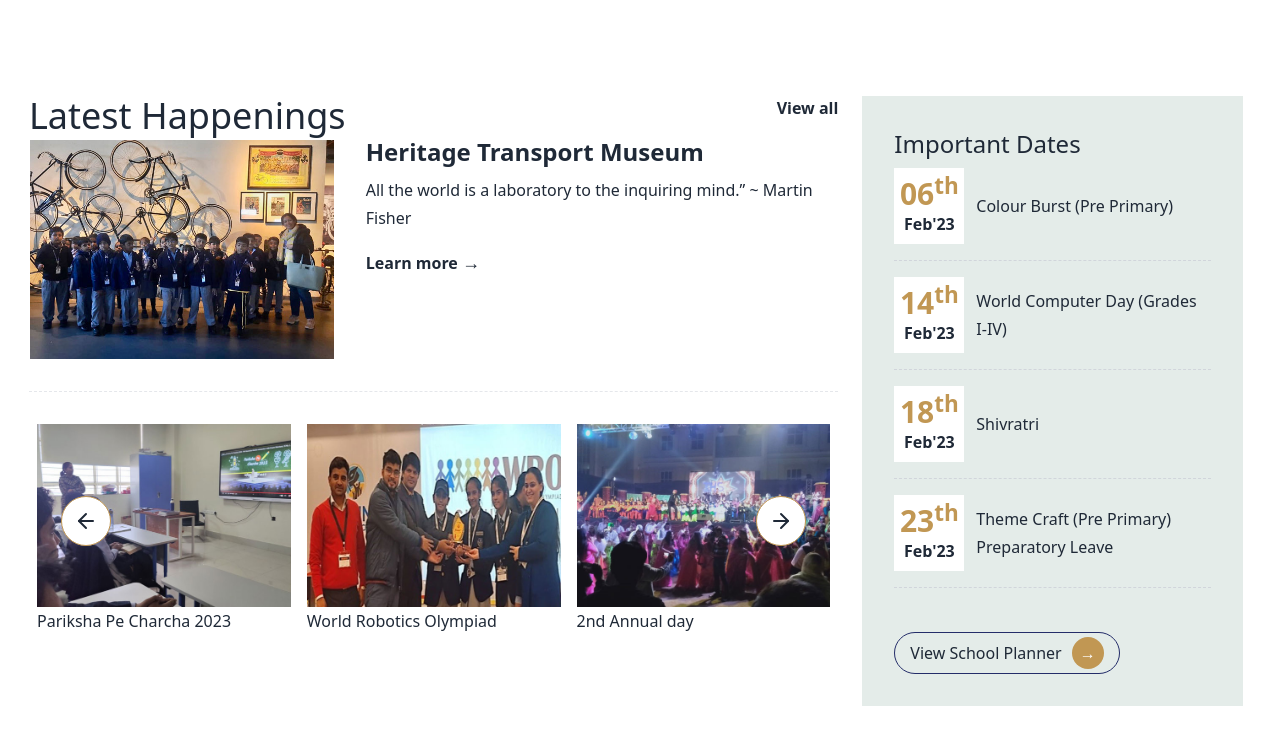
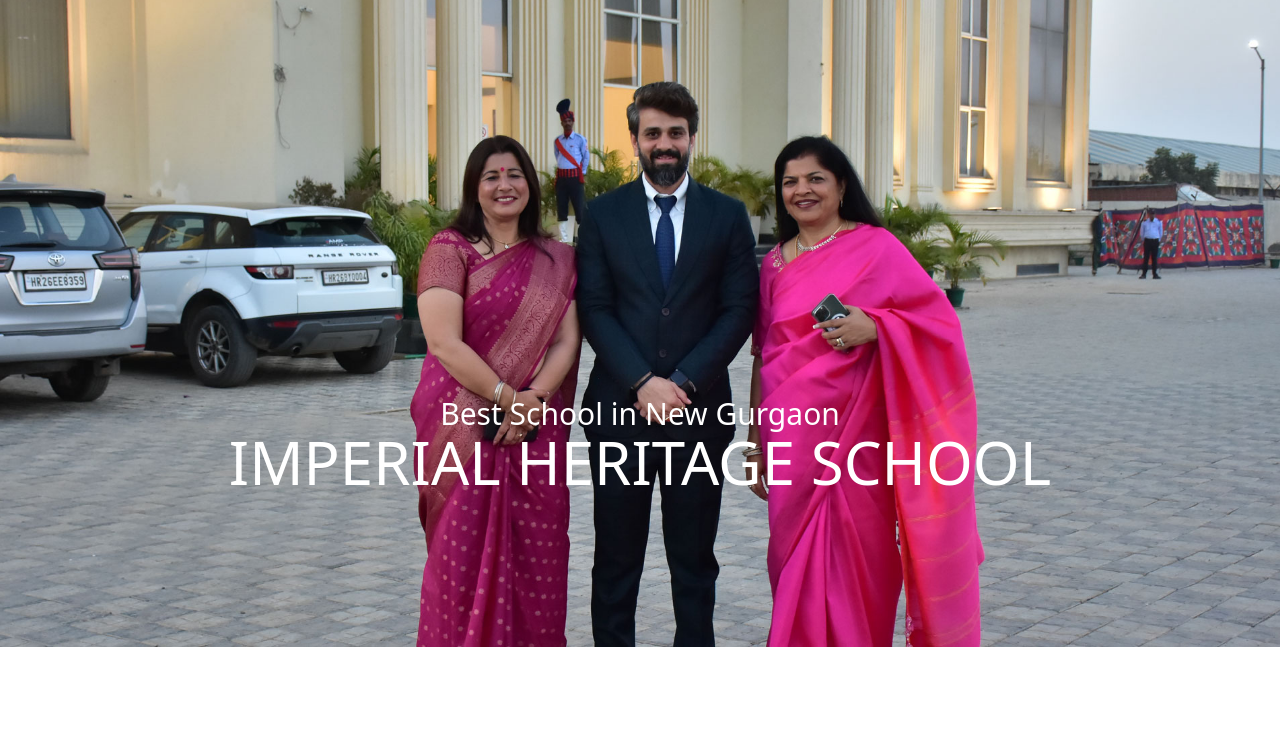
Before and after one commit to dp4kk/assignment_esop, a React (Vite) app: page / in a window 1280 px wide. Shown: the top 744 px of the page. Built offline with nearby package versions, Linux system fonts and the light colour scheme.

Commit message:
working on main

```diff
--- a/src/App.jsx
+++ b/src/App.jsx
@@ -6,10 +6,11 @@ import Infrastructure from './components/Infrastructure'
 import Collaboration from './components/Collaboration'
 import Welcome from './components/Welcome'
 import Happenings from './components/Happenings'
+import Main from './components/Main'
 function App() {
 
   return (
-    <Happenings/>
+    <Main/>
   );
 }
 
--- /dev/null
+++ b/src/components/Main.jsx
@@ -0,0 +1,109 @@
+import React, { useEffect, useState } from 'react'
+import banner01 from '../assets/images/banner1.jpg'
+import banner02 from '../assets/images/banner2.jpg'
+import banner03 from '../assets/images/banner3.jpg'
+import banner04 from '../assets/images/banner4.jpg'
+import banner05 from '../assets/images/banner5.jpg'
+
+const carouselItems = [
+  {
+    id: 1,
+    image: banner01,
+  },
+  {
+    id: 2,
+    image: banner02,
+  },
+  {
+    id: 3,
+    image: banner03,
+  },
+  {
+    id: 4,
+    image: banner04,
+  },
+  {
+    id: 5,
+    image: banner05,
+  },
+];
+
+const Main = () => {
+    const [activeIndex,setActiveIndex]=useState(0)
+    const [showText,setShowText] =useState(true)
+    useEffect(()=>{
+        const timer=setInterval(()=>{
+           setActiveIndex(prevIndex=>( prevIndex + 1) % carouselItems.length )
+        },5000)
+        return()=>{
+            clearInterval(timer)
+        }
+    },[])
+
+
+  useEffect(() => {
+    const interval = setInterval(
+      () => {
+        setShowText((prevValue) => !prevValue);
+      },
+      showText ? 5000 : 100
+    );
+
+    return () => {
+      clearInterval(interval);
+    };
+  }, [showText]);
+
+
+  return (
+    <div className="h-screen relative">
+      <div className="relative w-full overflow-hidden h-full">
+        <div className="h-full  relative">
+          <div className="relative">
+            <img
+              src={carouselItems[activeIndex].image}
+              alt="banner"
+              className="z-0 animate-zoom-in scale-100 transition-transform duration-200 ease-in-out "
+            />
+          </div>
+
+          {showText && (
+            <div className="w-[70%] absolute top-1/2 left-1/2 -translate-x-1/2 text-center transition-all duration-500 ease-linear delay-500 z-10 ">
+              <div className="animate-slide-up">
+                <p className="text-white text-3xl">
+                  Best School in New Gurgaon
+                </p>
+                <p className="text-white text-6xl uppercase">
+                  Imperial Heritage School
+                </p>
+              </div>
+            </div>
+          )}
+          <div className="fixed flex flex-row  bottom-[20px] right-[30px]">
+            <div className="flex items-center flex-row justify-between z-10">
+              <ul className="static items-center mr-[10px] ml-0">
+                <li className="width-auto height-auto bg-transparent opacity-100 text-white mx-[10px] text-indent-inherit border-t-0 border-b-0 font-semibold text-xs">
+                  01
+                </li>
+                <li className="width-auto height-auto bg-transparent opacity-100 text-white mx-[10px] text-indent-inherit border-t-0 border-b-0 font-semibold text-xs">
+                  01
+                </li>
+                <li className="width-auto height-auto bg-transparent opacity-100 text-white mx-[10px] text-indent-inherit border-t-0 border-b-0 font-semibold text-xs">
+                  01
+                </li>
+                <li className="width-auto height-auto bg-transparent opacity-100 text-white mx-[10px] text-indent-inherit border-t-0 border-b-0 font-semibold text-xs">
+                  01
+                </li>
+                <li className="width-auto height-auto bg-transparent opacity-100 text-white mx-[10px] text-indent-inherit border-t-0 border-b-0 font-semibold text-xs">
+                  01
+                </li>
+              </ul>
+            </div>
+          </div>
+        </div>
+      </div>
+    </div>
+  );
+}
+
+export default Main
--- a/tailwind.config.js
+++ b/tailwind.config.js
@@ -14,10 +14,34 @@ export default {
           '100%':{
             'background-position':'right'
           }
+        },
+        'zoom-in':{
+          '0%':{
+            transform:'scale(1)',
+          },
+          '100%':{
+            transform:'scale(1.1)'
+          }
+        },
+        'slide-up':{
+          '0%':{
+            opactiy:'0',
+            transform: 'translateY(0)',
+
+
+          },
+          '100%':{
+            opacity:'1',
+            transform:'translateY(-50%)',
+
+          }
         }
       },
+
       animation:{
-        'slide-bg':'slide-bg 0.5s ease-in-out forwards'
+        'slide-bg':'slide-bg 0.5s ease-in-out forwards',
+        'zoom-in':'zoom-in 5s infinite linear forwards',
+        'slide-up':'slide-up 5s'
       }
     },
 
```
